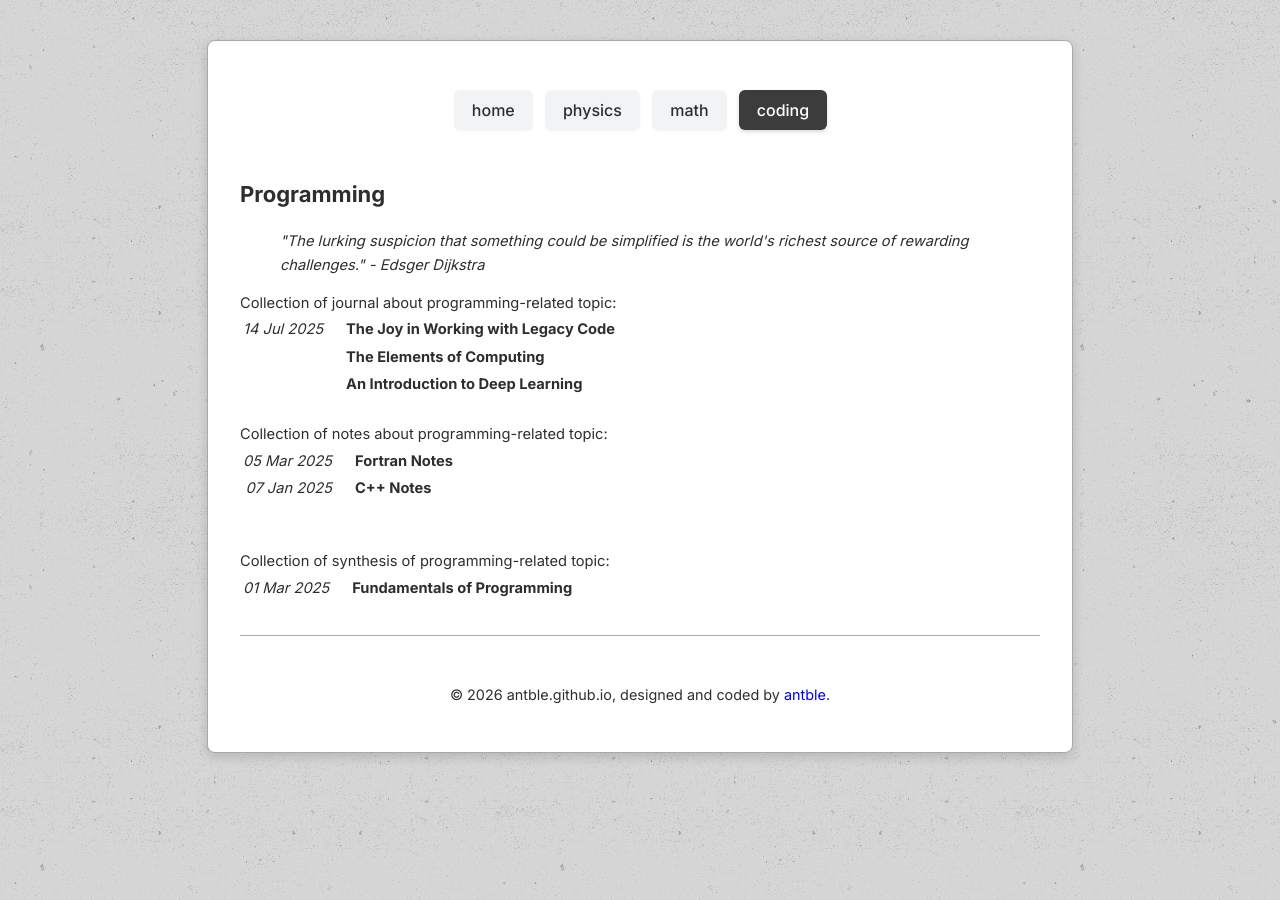
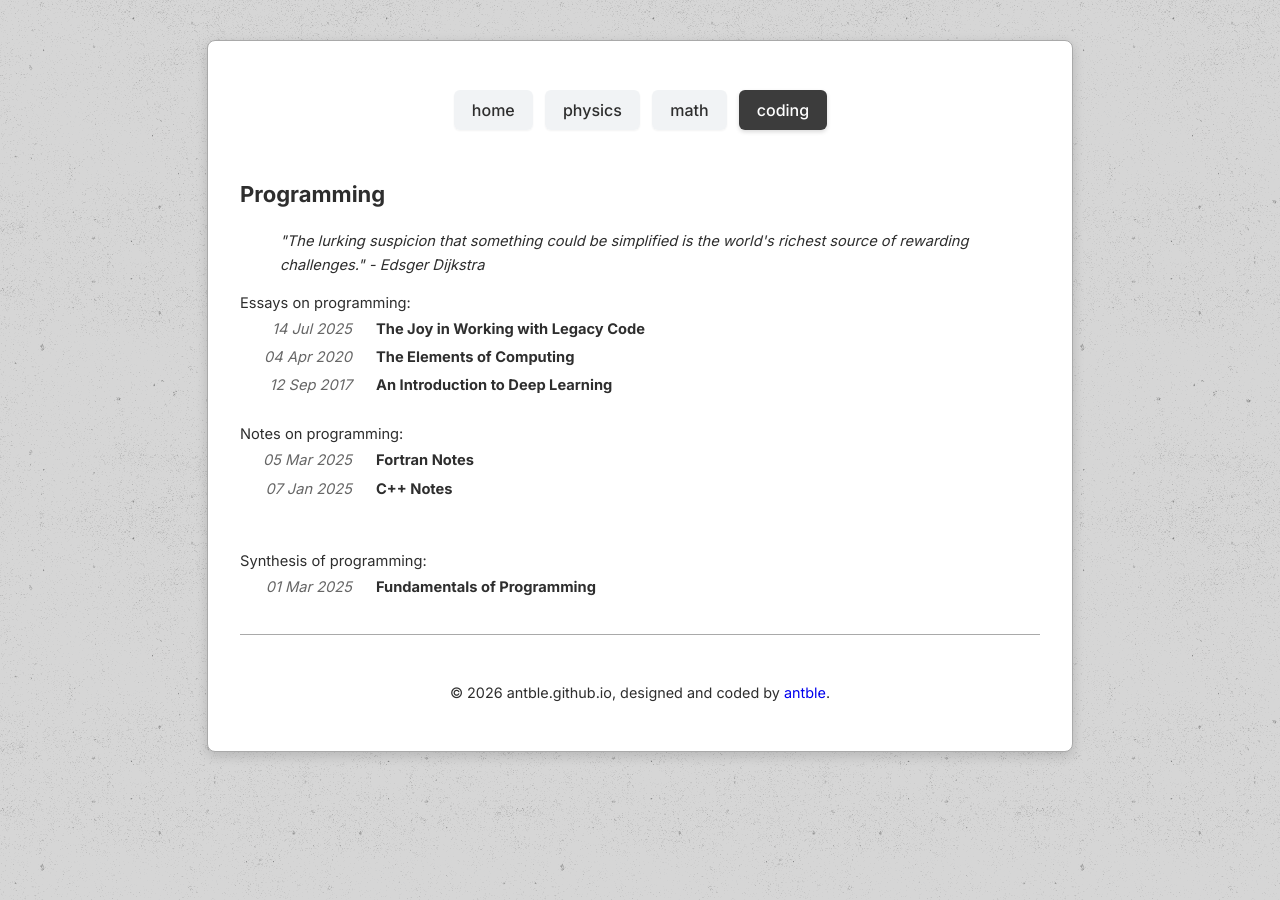
Before and after one commit to antble/antble.github.io, a Jekyll site: the page built from programming/index.html, in a window 1280 px wide. Built offline with Jekyll 4.4.1, drawn with Linux system fonts in a browser that asks for light colours.

Commit message:
change the layout

```diff
--- a/programming/index.html
+++ b/programming/index.html
@@ -16,60 +16,27 @@ title: Coding
 <i>
   <blockquote>"The lurking suspicion that something could be simplified is the world's richest source of rewarding challenges." - Edsger Dijkstra</blockquote>
 </i>
-Collection of journal about programming-related topic:
+Essays on programming:
 {% assign fundamentals_posts = site.categories.programming
   | where_exp: "post", "post.status != 'archive'"
   | where_exp: "post", "post.tags contains 'blog'"
 %}
 
-<table>
-  {% for post in fundamentals_posts %}
-  <tr class="compact-list">
-    <td style="padding-right: 20px; text-align: right;">
-      <i>{{post.last_modified_at| date_to_string}}  </i>
-    </td>
-    <td>
-      <b><a href="{{ post.url }}">{{ post.title }}</a></b>
-    </td>
-  </tr>
-  {% endfor %}
-</table>
+{% include post_list.html items=fundamentals_posts %}
 
 <br><b></b>
-Collection of notes about programming-related topic:
+Notes on programming:
 {% assign fundamentals_posts = site.categories.programming
   | where_exp: "post", "post.status != 'archive'"
   | where_exp: "post", "post.tags contains 'notes'"
 %}
-<table>
-  {% for post in fundamentals_posts %}
-  <tr class="compact-list">
-    <td style="padding-right: 20px; text-align: right;">
-      <i>{{post.last_modified_at| date_to_string}}  </i>
-    </td>
-    <td>
-      <b><a href="{{ post.url }}">{{ post.title }}</a></b>
-    </td>
-  </tr>
-  {% endfor %}
-</table>
+{% include post_list.html items=fundamentals_posts %}
 
 
 <br><br>
-Collection of synthesis of programming-related topic:
+Synthesis of programming:
 {% assign fundamentals_posts = site.categories.programming
   | where_exp: "post", "post.status != 'archive'"
   | where_exp: "post", "post.tags contains 'fundamentals'"
 %}
-<table>
-  {% for post in fundamentals_posts %}
-  <tr class="compact-list">
-    <td style="padding-right: 20px; text-align: right;">
-      <i>{{post.last_modified_at| date_to_string}}  </i>
-    </td>
-    <td>
-      <b><a href="{{ post.url }}">{{ post.title }}</a></b>
-    </td>
-  </tr>
-  {% endfor %}
-</table>
+{% include post_list.html items=fundamentals_posts %}
```
Also changed, not shown: blog/index.html (deleted, +0 -23 lines), index.html (+4 -40 lines), math/index.html (+4 -26 lines), physics/index.html (+5 -27 lines).
